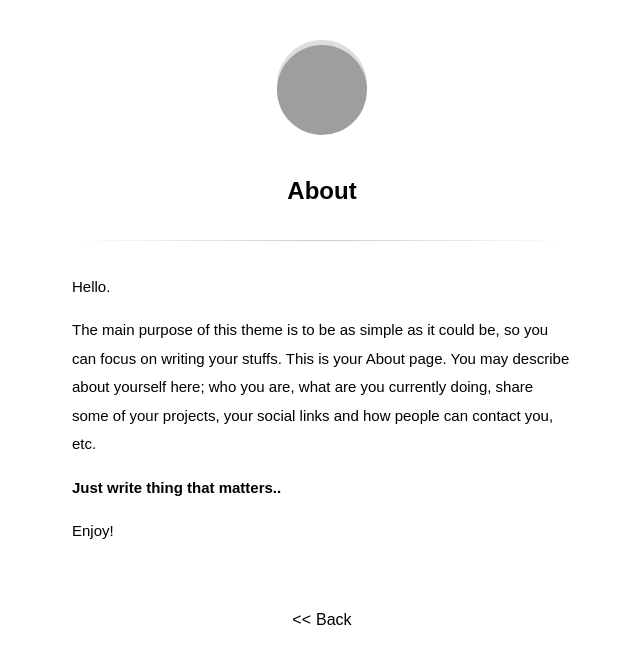
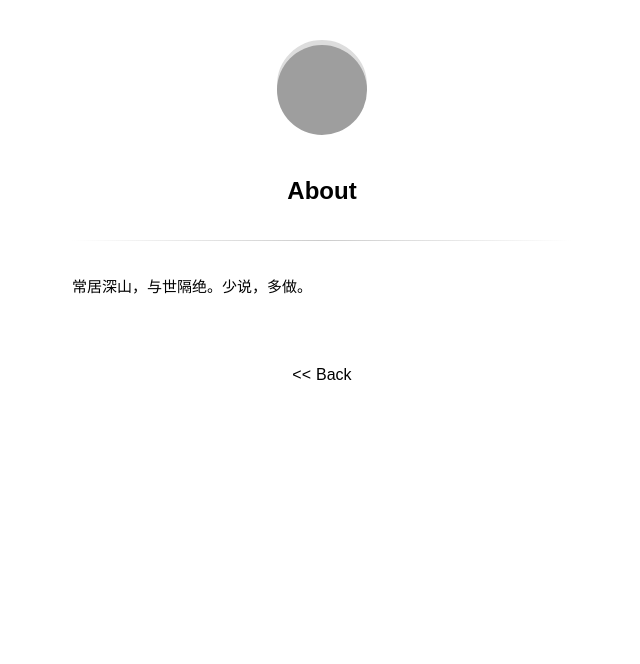
Before and after one commit to psaux0/psaux0.github.io, a Jekyll site: the page built from about.md, in a window 1280 px wide. Shown: the top 664 px of the page, without its empty margins (318-958 px from the left). Built offline with Jekyll 4.4.1, drawn with Linux system fonts in a browser that asks for light colours; some web fonts are replaced; grey boxes are pictures that could not be loaded.

Commit message:
update about

```diff
--- a/about.md
+++ b/about.md
@@ -2,10 +2,4 @@
 title: About
 ---
 
-Hello.
-
-The main purpose of this theme is to be as simple as it could be, so you can focus on writing your stuffs. This is your About page. You may describe about yourself here; who you are, what are you currently doing, share some of your projects, your social links and how people can contact you, etc.
-
-**Just write thing that matters..**
-
-Enjoy!
+常居深山，与世隔绝。少说，多做。
```
